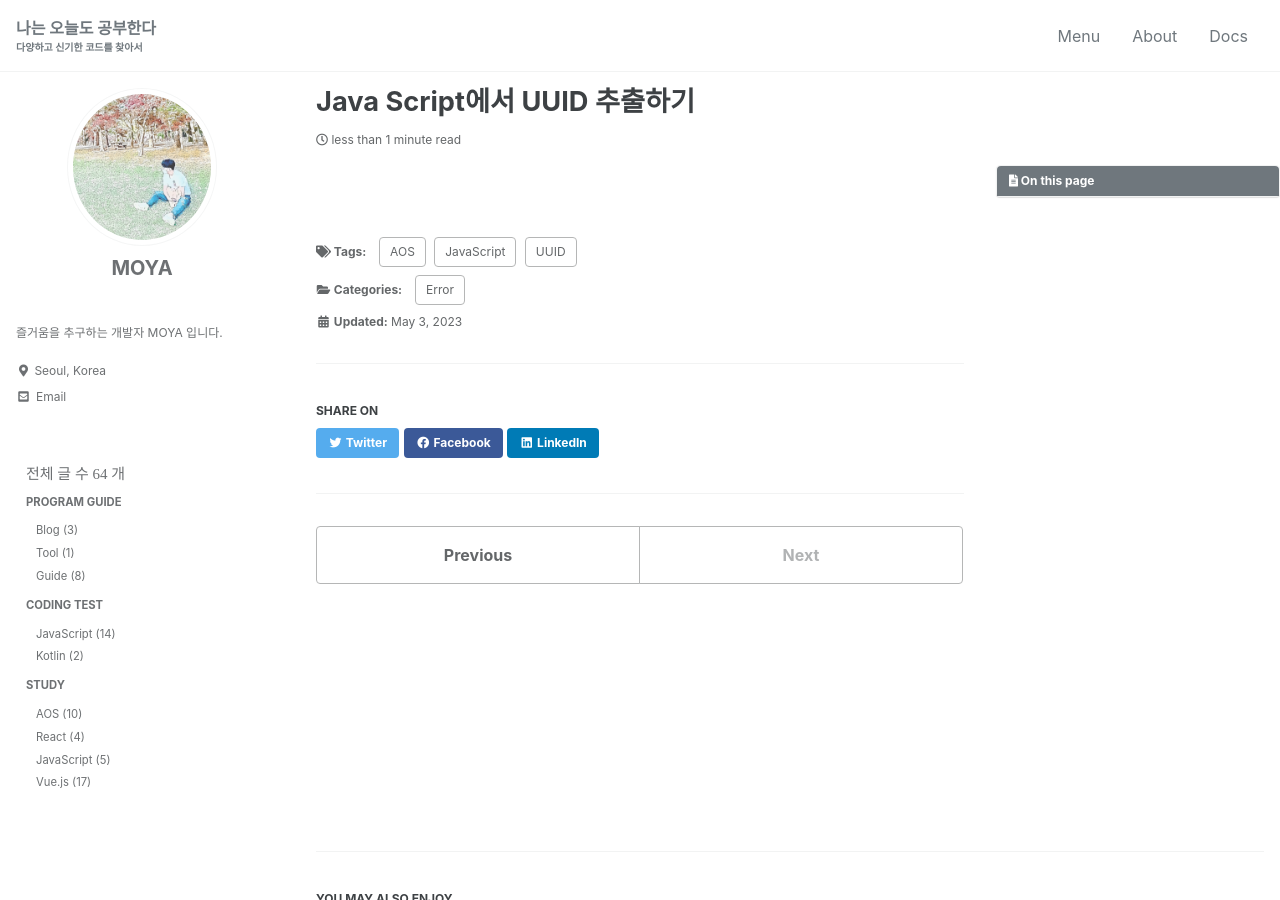
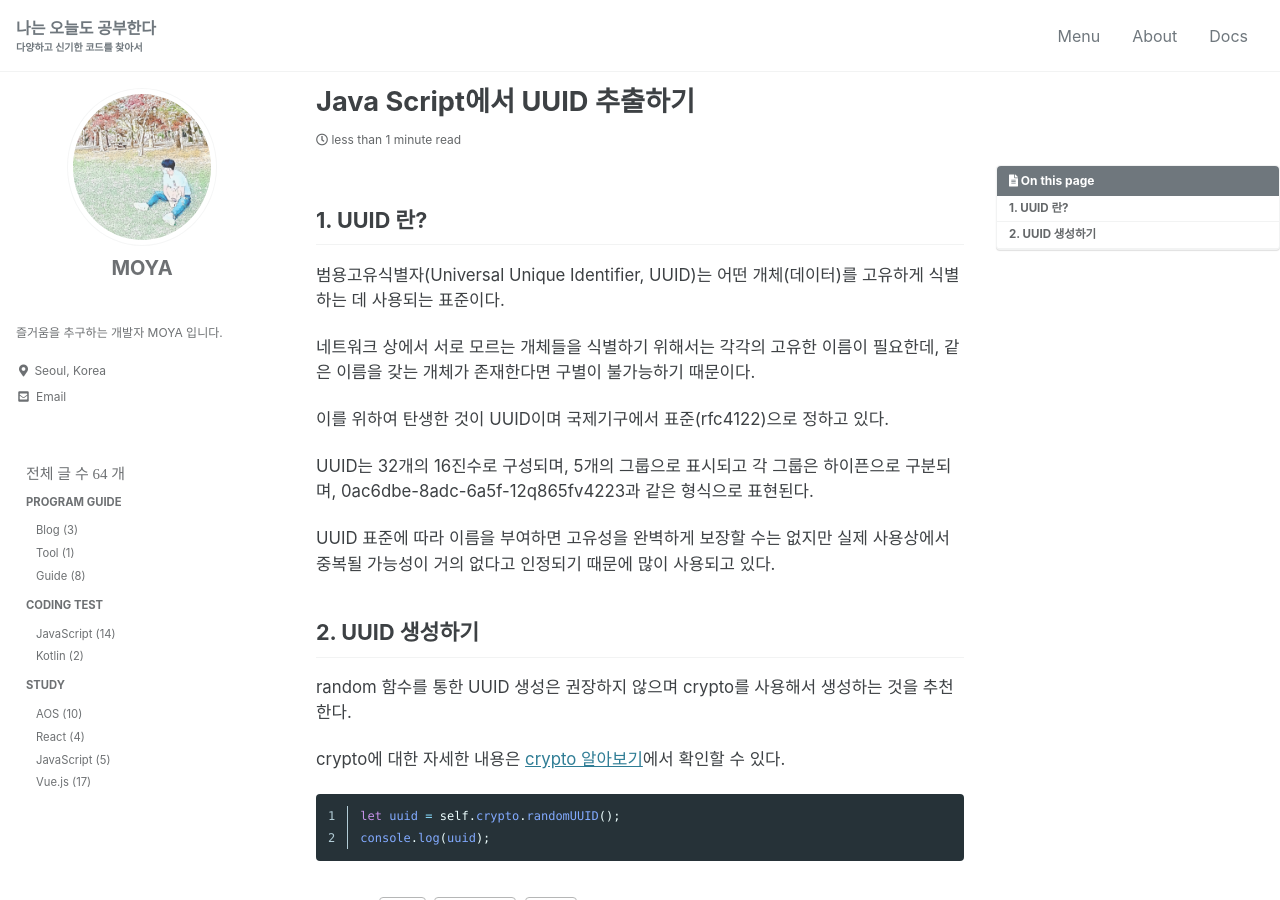
Before and after one commit to kdc7140/kdc7140.github.io, a Jekyll site: the page built from _posts/guide/2023-05-03-getUUID.md, in a window 1280 px wide and 900 px high. Built offline with Jekyll 4.4.1, drawn with Linux system fonts in a browser that asks for light colours; cached includes are drawn as plain includes; some web fonts are replaced.

Commit message:
javascript get uuid

````diff
--- a/_posts/guide/2023-05-03-getUUID.md
+++ b/_posts/guide/2023-05-03-getUUID.md
@@ -12,3 +12,28 @@ tags:
   - JavaScript
   - UUID
 ---
+
+
+## 1. UUID 란?
+
+범용고유식별자(Universal Unique Identifier, UUID)는 어떤 개체(데이터)를 고유하게  식별하는 데 사용되는 표준이다.
+
+네트워크 상에서 서로 모르는 개체들을 식별하기 위해서는 각각의 고유한 이름이 필요한데, 같은 이름을 갖는 개체가 존재한다면 구별이 불가능하기 때문이다.
+
+이를 위하여 탄생한 것이 UUID이며 국제기구에서 표준(rfc4122)으로 정하고 있다.
+
+UUID는 32개의 16진수로 구성되며, 5개의 그룹으로 표시되고 각 그룹은 하이픈으로 구분되며, 0ac6dbe-8adc-6a5f-12q865fv4223과 같은 형식으로 표현된다.
+
+UUID 표준에 따라 이름을 부여하면 고유성을 완벽하게 보장할 수는 없지만 실제 사용상에서 중복될 가능성이 거의 없다고 인정되기 때문에 많이 사용되고 있다.
+
+
+## 2. UUID 생성하기
+
+random 함수를 통한 UUID 생성은 권장하지 않으며 crypto를 사용해서 생성하는 것을 추천한다.
+
+crypto에 대한 자세한 내용은 [crypto 알아보기](https://developer.mozilla.org/en-US/docs/Web/API/Crypto/randomUUID){:target="_blank"}에서 확인할 수 있다.
+
+```javascript
+let uuid = self.crypto.randomUUID();
+console.log(uuid);
+```
````
